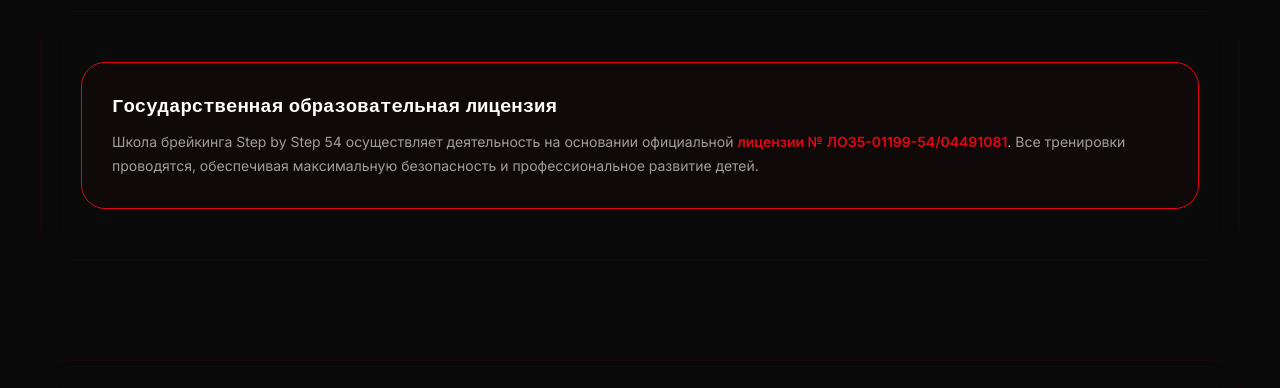
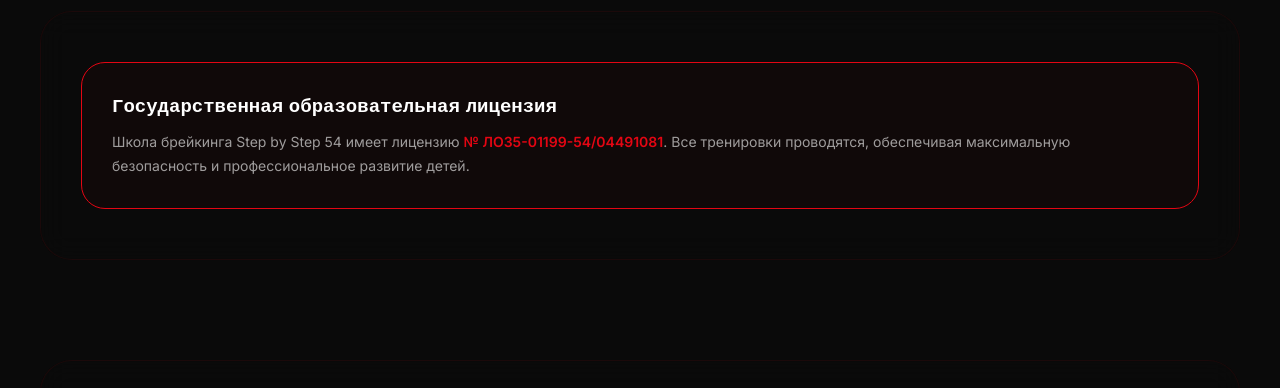
Before and after one commit to andreybin742-cmd/SBS.54, a plain HTML site: page index.html in a window 1280 px wide. Shown: the part 8700-9088 px from the top of the page. Drawn offline with Linux system fonts and the light colour scheme.

Commit message:
Update index.html

```diff
--- a/index.html
+++ b/index.html
@@ -733,7 +733,7 @@
         <div class="section-glass animate-on-scroll">
             <div class="info-card" style="border-color: var(--red); background: rgba(227, 6, 19, 0.03);">
                 <h3>Государственная образовательная лицензия</h3>
-                <p>Школа брейкинга Step by Step 54 осуществляет деятельность на основании официальной <span class="highlight-text">лицензии № ЛО35-01199-54/04491081</span>. Все тренировки проводятся, обеспечивая максимальную безопасность и профессиональное развитие детей.</p>
+                <p>Школа брейкинга Step by Step 54 имеет лицензию <span class="highlight-text"> № ЛО35-01199-54/04491081</span>. Все тренировки проводятся, обеспечивая максимальную безопасность и профессиональное развитие детей.</p>
             </div>
         </div>
     </section>
```
